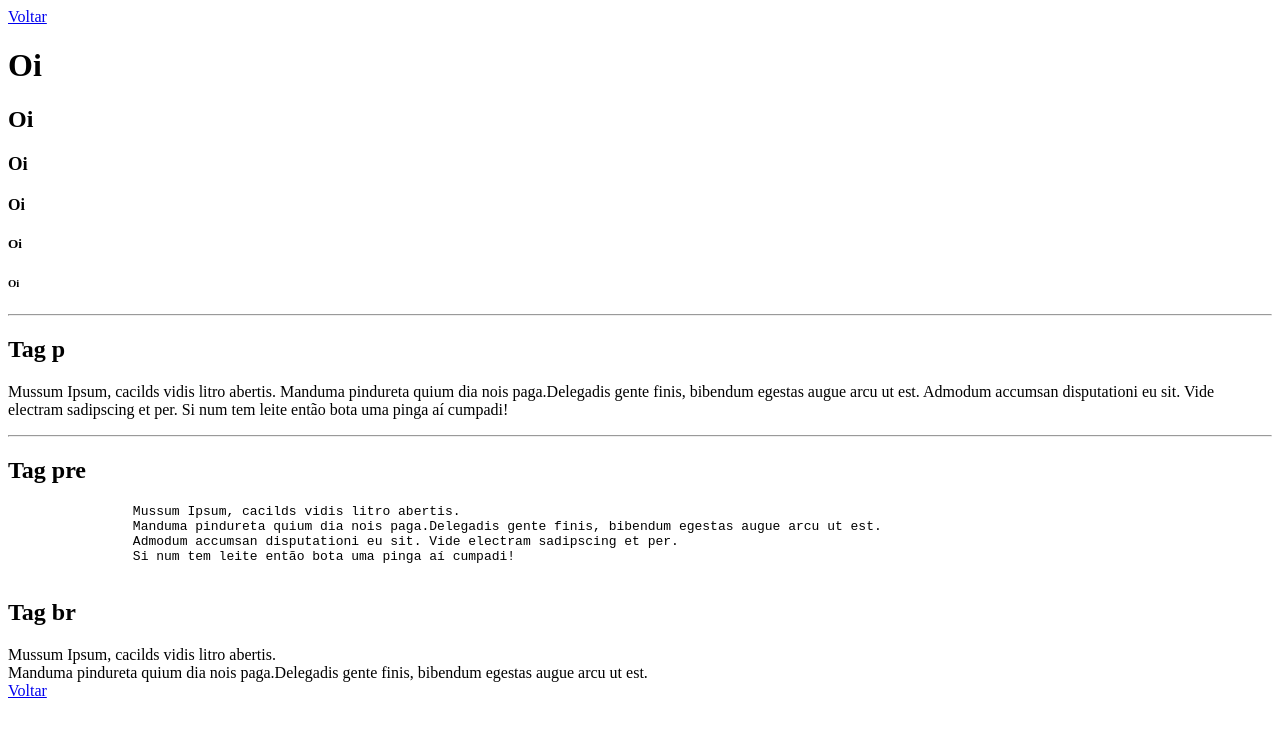
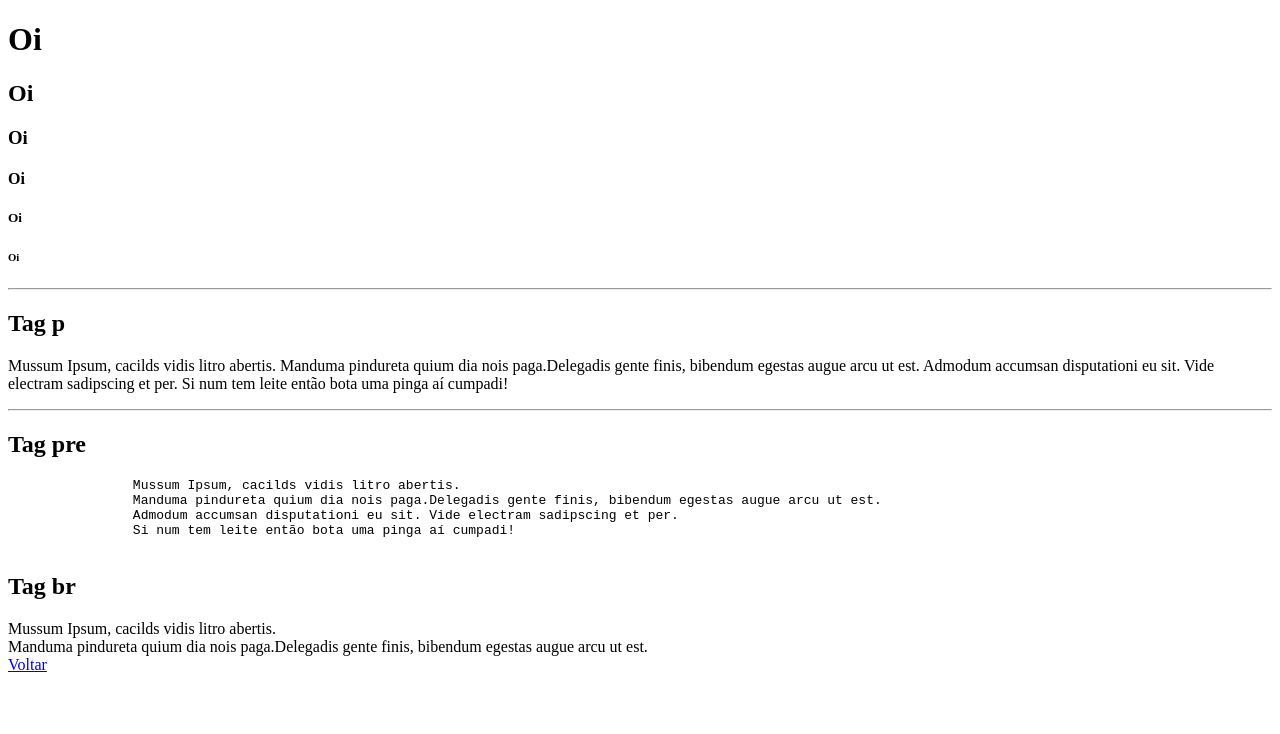
Before and after one commit to gabrielpacheco95/html, a plain HTML site: page aula02/index.html in a window 1280 px wide. Drawn offline with Linux system fonts and the light colour scheme.

Commit message:
Atualização dia 21/06/2023

```diff
--- a/aula02/index.html
+++ b/aula02/index.html
@@ -10,7 +10,6 @@
 
 	</head>
 	<body> <!-- Conteúdo que vai ser colocado na página-->
-	<a href=" ../index.html">Voltar</a>
 		<div>
 		<h1>Oi</h1>
 		<h2>Oi</h2>
```
Also changed, not shown: Aula03/index.html (+1 -1 lines), Aula04/index.html (+1 -1 lines).
